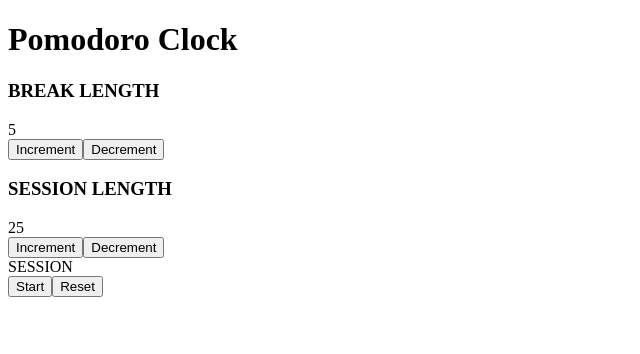
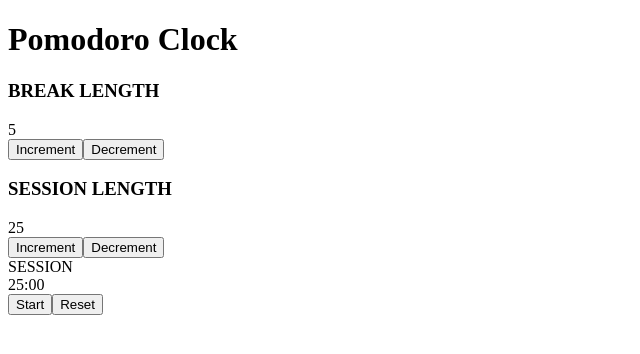
Before and after one commit to B-Musick/FREECODECAMP, a React (Create React App) app in the folder FRONT_END_LIRARIES/FRONT_END_LIBRARY_PROJECTS/POMODORO_CLOCK/pomodoro-clock/: page / in a window 1280 px wide. Shown: the top 354 px of the page, without its empty margins (0-640 px from the left). Built offline with nearby package versions, Linux system fonts and the light colour scheme.

Commit message:
Clock works, prints to screen mm:ss, minutes and seconds decrease as should

```diff
--- a/FRONT_END_LIRARIES/FRONT_END_LIBRARY_PROJECTS/POMODORO_CLOCK/pomodoro-clock/src/components/App.js
+++ b/FRONT_END_LIRARIES/FRONT_END_LIBRARY_PROJECTS/POMODORO_CLOCK/pomodoro-clock/src/components/App.js
@@ -48,18 +48,28 @@ class App extends React.Component{
         }))
     }
 
-    decreaseMinutes = () =>{
+    decreaseMinutes = async () =>{
+        // Passed to the Timer component
         // This will decrement when 60 seconds has gone by
-        this.setState(prevState=>({
+        await this.setState(prevState=>({
             minutes: prevState.minutes-=1
         }))
     }
 
-    decreaseSeconds = () => {
+    decreaseSeconds = async() => {
         // This will decrement when setTimeout has gone through 1 second has gone by
-        this.setState(prevState => ({
-            minutes: prevState.seconds -= 1
+        // Passed to the Timer component
+        await this.setState(prevState => ({
+            seconds: prevState.seconds -= 1
         }))
+    }
+
+    resetSeconds = async() =>{
+        // This will be passed to the Timer component
+        // Will reset seconds back to 60 once reaches 0
+        await this.setState({
+            seconds: 60
+        })
     }
 
     render(){
@@ -70,7 +80,7 @@ class App extends React.Component{
                 to increment and will increment the Apps state */}
                 <Break onBreakIncrement={this.onBreakIncrement} onBreakDecrement={this.onBreakDecrement} break={this.state.break} />
                 <Session onSessionIncrement={this.onSessionIncrement} onSessionDecrement={this.onSessionDecrement} session={this.state.session} />
-                <Timer decMin={this.decreaseMinutes} decSec={this.decreaseSeconds} minutes={this.state.minutes} seconds={this.state.seconds}/>
+                <Timer decMin={this.decreaseMinutes} decSec={this.decreaseSeconds} resSec={this.resetSeconds} minutes={this.state.minutes} seconds={this.state.seconds}/>
 
             </div>
 
--- a/FRONT_END_LIRARIES/FRONT_END_LIBRARY_PROJECTS/POMODORO_CLOCK/pomodoro-clock/src/components/Timer.js
+++ b/FRONT_END_LIRARIES/FRONT_END_LIBRARY_PROJECTS/POMODORO_CLOCK/pomodoro-clock/src/components/Timer.js
@@ -17,13 +17,27 @@ class Timer extends React.Component{
         let clockStart;
         let clock = () =>{
             // Will hold the logic controlling the clock countdown
-            // this.setState({
-
-            // })
-
             if (!this.state.startTimer) {
+                // If timer turned off, stop setInterval from running
                 clearInterval(clockStart);
             }
+            // Call the method passed in from App component, which will tell this
+            // method in the App to decrease 'seconds' state value each time the
+            // setInterval() method runs (clockStart). The 'seconds' from App is
+            // passed to this Component and can be access this.props.seconds
+            this.props.decSec();
+            if(this.props.seconds === 0){
+                // Reset the 'seconds' App state to 60
+                this.props.resSec();
+            }
+            if(this.props.seconds===59){
+                // If the seconds is 59, this means minutes val has to decrease by 1
+                // Call the method, which is called in App component --> changes
+                // 'minutes' state in App --> passes info back to Timer component
+                this.props.decMin();
+            }
+
+
 
         }
 
@@ -34,14 +48,20 @@ class Timer extends React.Component{
         }
     }
 
+    renderTime=()=>{
 
+        // Used to print out the time mm:ss
+        let sec = this.props.seconds===60 ? "00":this.props.seconds+"";
+        let min = this.props.minutes+"";
+        return min+":"+sec;
+    }
     render(){
         return(
             <div className="timer-container">
                 {/* Title */}
                 <div id="timer-label">SESSION</div>
                 {/* Timer */}
-                <div id="time-left"></div>
+                <div id="time-left">{this.renderTime()}</div>
                 <button id="start_stop" onClick={this.timer}>Start</button>
                 <button id="reset">Reset</button>
             </div>
```
